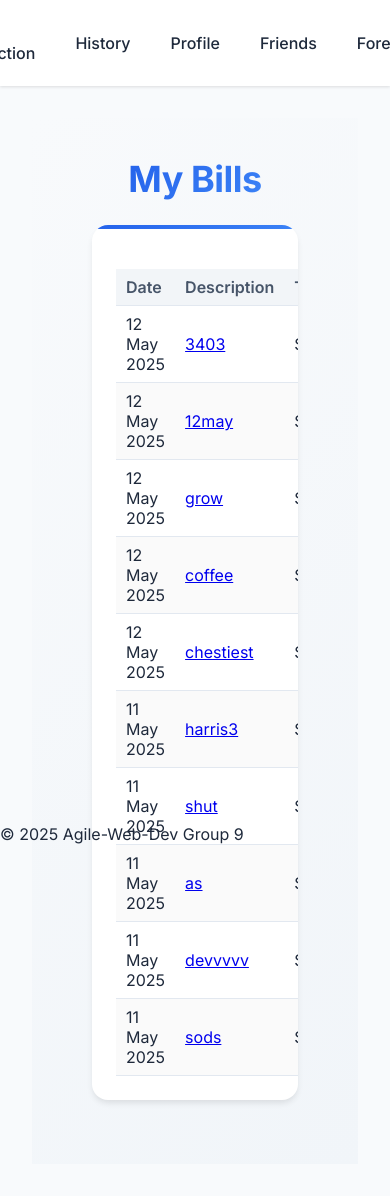
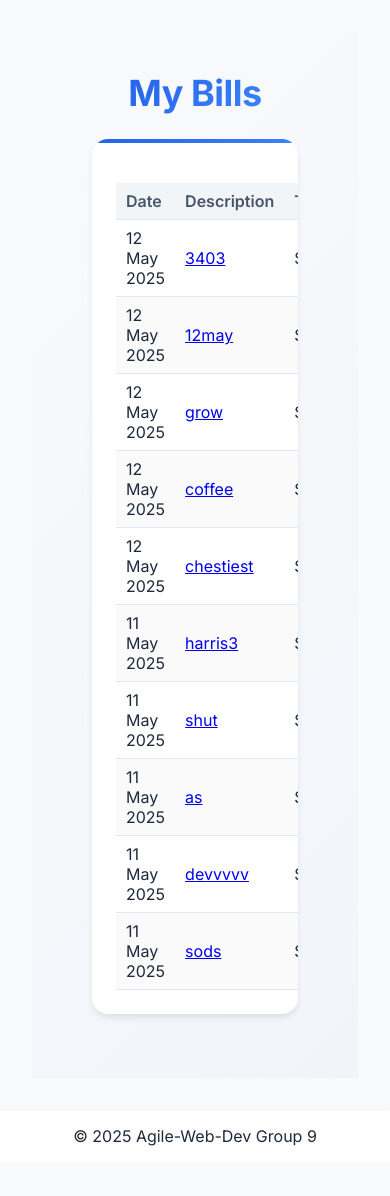
Before and after one commit to blueberryRhyme/FinanceDataAnalytics, a Flask app: page /bills in a window 390 px wide; the page is wider, and only the part inside the window is pictured. After the commit the page ends 1146 px from the top of that part, so only its background shows below. Run offline with Flask 3, Linux system fonts and the light colour scheme; a user stored in the database is signed in.

Commit message:
Fixed footer issue realting to hamburger update
From https://github.com/blueberryRhyme/FinanceDataAnalytics/issues/32

```diff
--- a/app/static/css/main.css
+++ b/app/static/css/main.css
@@ -28,6 +28,7 @@ body {
   font-family: 'Inter', sans-serif;
   background: var(--background);
   color: var(--text-primary);
+
 }
 
 /* Container layouts */
@@ -702,3 +703,93 @@ canvas {
 .transaction-table .button-small.danger:hover {
   background-color: #dc2626;
 }
+
+
+/* ── MOBILE NAV TOGGLE ─────── */
+.mobile-nav-toggle {
+  display: none;
+  position: fixed;
+  top: 16px;
+  left: 16px;
+  width: 28px;
+  height: 22px;
+  flex-direction: column;
+  justify-content: space-between;
+  cursor: pointer;
+  z-index: 1001;
+}
+.mobile-nav-toggle span {
+  display: block;
+  height: 3px;
+  background: var(--primary);
+  border-radius: 2px;
+}
+
+/* off-canvas nav */
+.mobile-nav {
+  display: none;
+  position: fixed;
+  top: 0; left: 0;
+  width: 100vw; height: 100vh;
+  background: var(--white);
+  z-index: 1000;
+  padding: 80px 24px 24px;
+  overflow-y: auto;
+}
+.mobile-nav ul {
+  list-style: none;
+  padding: 0;
+  margin: 0;
+}
+.mobile-nav li {
+  margin-bottom: 24px;
+}
+.mobile-nav a {
+  text-decoration: none;
+  font-size: 20px;
+  color: var(--text-primary);
+  font-weight: 600;
+}
+
+body.nav-open .mobile-nav {
+  display: block;
+}
+body.nav-open {
+  overflow: hidden;  /* prevent background scroll */
+}
+
+/* ── SHOW TOGGLE AT SMALL SCREEN ── */
+@media (max-width: 928px) {
+  .mobile-nav-toggle {
+    display: flex;
+  }
+  /* hide existing desktop nav if any */
+  .site-header,
+  .main-nav {
+    display: none;
+  }
+}
+
+/*debug*/
+@media (max-width: 928px) {
+  body::after {
+    position: fixed;
+    bottom: 0;
+    right: 0;
+    background: var(--primary);
+    color: white;
+    padding: 4px 8px;
+    font-size: 12px;
+    z-index: 9999;
+  }
+}
+
+.site-footer {
+  position: static !important;
+  z-index: 1;         /* below nav, above content */
+  background: var(--white);
+  padding: 16px;
+  text-align: center;
+  box-shadow: var(--shadow-sm);
+  flex: 1 0 auto;
+}
```
